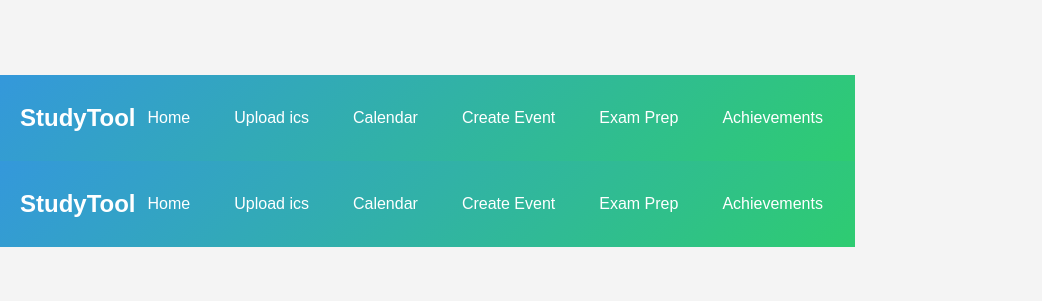
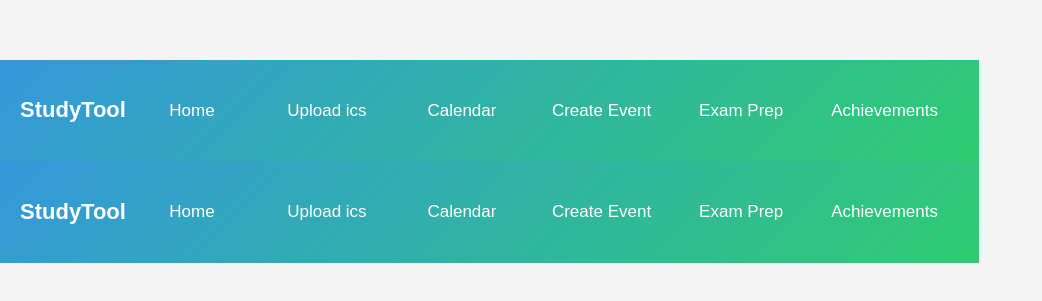
Before and after one commit to techo-anant/enigma, a React (Vite) app in the folder frontend/: page /navbar in a window 1280 px wide. Shown: the part 239-540 px from the top of the page, without its empty margins (0-1042 px from the left). Built offline with nearby package versions, Linux system fonts and the light colour scheme.

Commit message:
Update navbar.css

```diff
--- a/frontend/src/navbar.css
+++ b/frontend/src/navbar.css
@@ -11,7 +11,76 @@ body {
 .navbar {
     display: flex;
     justify-content: space-between;
+    align-items: center;/* General Styles */
+body {
+    margin: 0;
+    padding: 0;
+    font-family: Arial, sans-serif;
+    background-color: #f4f4f4;
+    padding-top: 55px;
+}
+
+/* Navbar Styling */
+.navbar {
+    display: flex;
+    justify-content: space-between;
     align-items: center;
+    background: linear-gradient(135deg, #3498db, #2ecc71);
+    padding: 10px 30px;
+    height: 60px;
+    color: white;
+    width: 100%;
+    position: fixed;
+    top: 0;
+    left: 0;
+    z-index: 1000;
+    box-sizing: border-box;
+}
+
+/* StudyTool Logo */
+.logo {
+    font-size: 22px;
+    font-weight: bold;
+    display: flex;
+    align-items: center;
+    height: 100%;
+    line-height: 1;
+}
+
+/* Navigation Links */
+.nav-links {
+    list-style: none;
+    display: flex;
+    gap: 3px;
+    padding: 0;
+    margin: 0;
+}
+
+.nav-links li {
+    display: inline;
+}
+
+
+.nav-links a {
+    text-decoration: none;
+    color: white;
+    font-size: 17px;
+    padding: 11px 19px;
+    transition: 0.3s ease-in-out;
+    border: 2px solid transparent;
+    display: inline-block;
+    text-align: center;
+    min-width: 90px; /* Adjust this to set a uniform size */
+}
+
+
+
+.nav-links a:hover {
+    border: 2px solid white;
+    border-radius: 4px;
+    background: transparent;
+}
+
     background: linear-gradient(135deg, #3498db, #2ecc71);
     padding: 25px 20px;
     color: white;
```
